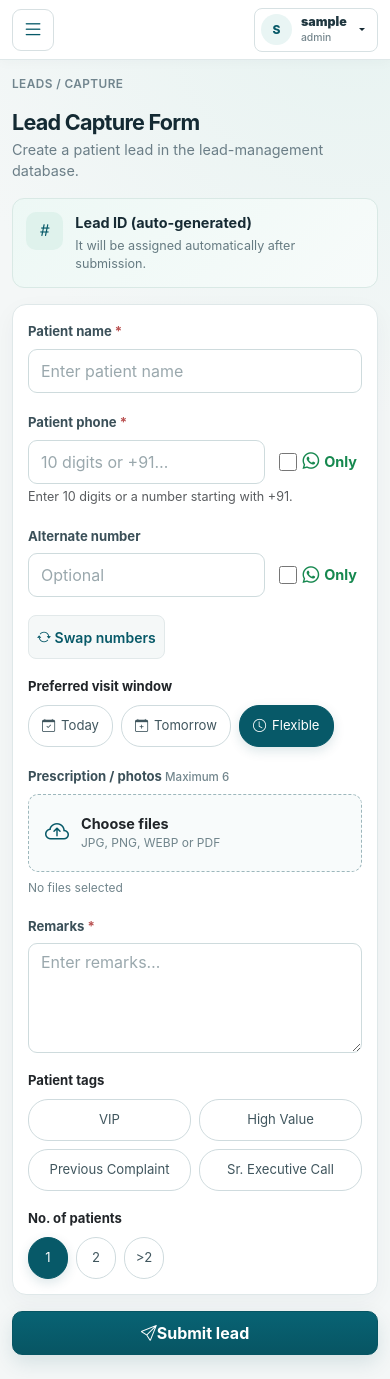
After one commit to Vipul-GitH/sales-project, a Flask app: page /leads/add in a window 390 px wide. The commit adds this page. Run offline with Flask 3, Linux system fonts and the light colour scheme; the visitor is signed in with stand-in values (Sample User, id 1); data comes from the database, SQL or seed files in the repository; data that the repository does not hold is empty.

Commit message:
Add mobile lead capture form and report filters

```diff
--- a/app.py
+++ b/app.py
@@ -2,6 +2,7 @@ from datetime import date, datetime, timedelta
 import calendar
 import json
 import os
+import re
 from pathlib import Path
 from uuid import uuid4
 from flask import Flask, Response, flash, redirect, render_template, request, session, url_for
@@ -9,10 +10,13 @@ import csv
 from io import StringIO
 from werkzeug.utils import secure_filename
 from database import execute, fetch_all, fetch_one
+from odt_database import odt_connection
 
 app = Flask(__name__)
 app.config["SECRET_KEY"] = os.getenv("REFERRAL_SECRET_KEY", "local-development-only-change-me")
 UPLOAD_DIR = Path(app.root_path) / "static" / "uploads" / "demo"
+LEAD_UPLOAD_DIR = Path(app.root_path) / "static" / "uploads" / "leads"
+LEAD_FILE_EXTENSIONS = {"jpg", "jpeg", "png", "webp", "pdf"}
 
 TODAY = date.today()
 ADDITIONAL_SALES_USER_NAMES = {"dr vishu bhasin", "dr vipul bhasin"}
@@ -362,6 +366,79 @@ def account_form(account_id=None):
     account_contacts = fetch_all("SELECT * FROM contacts WHERE account_id=%s AND is_archived=0 ORDER BY is_primary DESC,id", (account_id,)) if account_id else []
     account_files = fetch_all("SELECT id,original_name,stored_name,caption,uploaded_at FROM files WHERE account_id=%s AND is_archived=0 ORDER BY uploaded_at DESC", (account_id,)) if account_id else []
     return render_template("accounts/form.html", account=account, account_contacts=account_contacts, account_files=account_files)
+
+
+def normalized_phone(value):
+    compact = re.sub(r"[\s()-]", "", (value or "").strip())
+    if re.fullmatch(r"\d{10}", compact) or re.fullmatch(r"\+91\d{10}", compact):
+        return compact
+    return None
+
+
+@app.route("/leads/add", methods=["GET", "POST"])
+def lead_capture_form():
+    if request.method == "POST":
+        name = request.form.get("name", "").strip()
+        phone = normalized_phone(request.form.get("phone"))
+        alt_phone_raw = request.form.get("alt_phone", "").strip()
+        alt_phone = normalized_phone(alt_phone_raw) if alt_phone_raw else None
+        remarks = request.form.get("remarks", "").strip()
+        visit_window = request.form.get("visit_window", "Flexible")
+        patient_count = request.form.get("num_patients", "1")
+        allowed_tags = {"VIP", "High Value", "Previous Complaint", "Sr. Executive Call"}
+        tags = [tag for tag in request.form.getlist("tags") if tag in allowed_tags]
+        uploads = [item for item in request.files.getlist("prescriptions") if item and item.filename]
+
+        error = None
+        if not name or not phone or not remarks:
+            error = "Patient name, a valid phone number and remarks are required."
+        elif alt_phone_raw and not alt_phone:
+            error = "Enter a valid alternate phone number."
+        elif visit_window not in {"Today", "Tomorrow", "Flexible"}:
+            error = "Select a valid visit window."
+        elif patient_count not in {"1", "2", ">2"}:
+            error = "Select a valid patient count."
+        elif len(uploads) > 6:
+            error = "You can upload a maximum of 6 prescription files."
+        elif any("." not in item.filename or item.filename.rsplit(".", 1)[1].lower() not in LEAD_FILE_EXTENSIONS for item in uploads):
+            error = "Only JPG, PNG, WEBP and PDF prescription files are allowed."
+
+        if error:
+            flash(error, "danger")
+        else:
+            saved_paths = []
+            try:
+                with odt_connection() as conn:
+                    with conn.cursor() as cur:
+                        cur.execute("""INSERT INTO leads
+                            (lead_id,phone,wa_only,name,alt_phone,alt_wa_only,visit_window,
+                             prescription,remarks,tags,num_patients,created_by,status)
+                            VALUES (NULL,%s,%s,%s,%s,%s,%s,NULL,%s,%s,%s,%s,'Open')""",
+                            (phone, bool(request.form.get("wa_only")), name, alt_phone,
+                             bool(request.form.get("alt_wa_only")), visit_window, remarks,
+                             ",".join(tags), patient_count, session.get("user_name", "Unknown")))
+                        row_id = cur.lastrowid
+                        lead_id = f"LD-{row_id:03d}"
+                        stored_names = []
+                        LEAD_UPLOAD_DIR.mkdir(parents=True, exist_ok=True)
+                        for uploaded in uploads:
+                            original = secure_filename(uploaded.filename)
+                            stored = f"{lead_id}_{uuid4().hex[:8]}_{original}"
+                            destination = LEAD_UPLOAD_DIR / stored
+                            uploaded.save(destination)
+                            saved_paths.append(destination)
+                            stored_names.append(stored)
+                        cur.execute("UPDATE leads SET lead_id=%s,prescription=%s WHERE id=%s",
+                                    (lead_id, ",".join(stored_names) or None, row_id))
+                flash(f"Lead {lead_id} submitted successfully.", "success")
+                return redirect(url_for("lead_capture_form", created=lead_id))
+            except Exception:
+                for saved in saved_paths:
+                    saved.unlink(missing_ok=True)
+                app.logger.exception("Lead submission failed")
+                flash("Lead could not be submitted. Check the lead database connection and try again.", "danger")
+
+    return render_template("leads/form.html")
 
 
 @app.post("/accounts/<int:account_id>/contacts/<int:contact_id>/update")
--- a/static/css/mobile.css
+++ b/static/css/mobile.css
@@ -351,6 +351,19 @@
     flex: 1;
   }
 
+  .lead-capture-page { width: 100%; }
+  .lead-page-head h1 { font-size: 1.35rem; }
+  .lead-id-card { padding: 13px; align-items: flex-start; }
+  .lead-form-card .card-body { padding: 15px; gap: 18px; }
+  .lead-phone-grid { grid-template-columns: 1fr; gap: 18px; }
+  .lead-phone-row { align-items: stretch; }
+  .wa-toggle { padding-inline: 5px; }
+  .choice-pill span { min-height: 42px; }
+  .lead-tags { display: grid; grid-template-columns: 1fr 1fr; }
+  .lead-tags .choice-pill span { justify-content: center; width: 100%; height: 100%; text-align: center; }
+  .lead-file-picker { min-height: 78px; }
+  .lead-submit { position: sticky; bottom: max(10px, env(safe-area-inset-bottom)); z-index: 3; }
+
   .mode-tabs,
   .detail-tabs,
   .active-chips {
--- a/static/css/polish.css
+++ b/static/css/polish.css
@@ -499,6 +499,44 @@ a.list-group-item:hover {
   box-shadow: 0 0 0 3px #07596810;
 }
 
+/* Lead capture */
+.lead-capture-page { max-width: 860px; margin: 0 auto; }
+.lead-page-head { margin-bottom: 16px; }
+.lead-capture-form { display: grid; gap: 16px; }
+.lead-id-card { display: flex; align-items: center; gap: 12px; padding: 15px 18px; background: linear-gradient(135deg,#edf8f5,#f7fbfa); border: 1px solid #d9e9e5; border-radius: 12px; }
+.lead-id-card strong,.lead-id-card small { display: block; }
+.lead-id-card small { margin-top: 3px; color: #667b82; }
+.lead-id-icon { display: grid; place-items: center; width: 38px; height: 38px; border-radius: 10px; color: var(--teal); background: #dff2ec; font-size: 1.1rem; }
+.lead-form-card { border-radius: 14px; box-shadow: 0 8px 24px #17353d0b; }
+.lead-form-card .card-body { display: grid; gap: 20px; padding: 22px; }
+.lead-field { min-width: 0; }
+.lead-field legend { margin-bottom: 8px; font-size: .82rem; font-weight: 700; }
+.lead-field .form-label { margin-bottom: 7px; }
+.lead-field .form-control { min-height: 44px; border-color: #cedbdd; border-radius: 9px; }
+.lead-field textarea.form-control { min-height: 104px; resize: vertical; }
+.lead-phone-grid { display: grid; grid-template-columns: 1fr 1fr; gap: 14px; }
+.lead-phone-grid .lead-swap-numbers { grid-column: 1 / -1; justify-self: start; color: var(--teal); }
+.lead-phone-row { display: flex; gap: 9px; align-items: center; }
+.lead-phone-row .form-control { min-width: 0; }
+.wa-toggle { display: flex; align-items: center; gap: 5px; flex: 0 0 auto; min-height: 44px; margin: 0; padding: 0 8px; color: #16884f; font-weight: 700; cursor: pointer; }
+.wa-toggle input { width: 18px; height: 18px; accent-color: #16884f; }
+.wa-toggle i { font-size: 1.05rem; }
+.lead-choice-row { display: flex; flex-wrap: wrap; gap: 8px; }
+.choice-pill { margin: 0; cursor: pointer; }
+.choice-pill input { position: absolute; opacity: 0; pointer-events: none; }
+.choice-pill span { display: inline-flex; align-items: center; gap: 6px; min-height: 38px; padding: 8px 13px; border: 1px solid #cfdbde; border-radius: 20px; background: #fff; color: #40565e; font-size: .82rem; transition: .15s ease; }
+.choice-pill input:checked + span { color: #fff; border-color: var(--teal); background: var(--teal); box-shadow: 0 4px 12px #054e5d24; }
+.choice-pill input:focus-visible + span { outline: 3px solid #57bf9755; outline-offset: 2px; }
+.choice-round span { justify-content: center; min-width: 40px; padding-inline: 10px; }
+.label-note { color: #71858c; font-size: .72rem; font-weight: 500; }
+.lead-file-picker { display: flex; align-items: center; gap: 12px; min-height: 70px; padding: 13px 16px; border: 1px dashed #9db7bc; border-radius: 10px; background: #f8fbfb; cursor: pointer; }
+.lead-file-picker:hover { border-color: var(--teal); background: #f2f9f7; }
+.lead-file-picker > i { color: var(--teal); font-size: 1.5rem; }
+.lead-file-picker strong,.lead-file-picker small { display: block; }
+.lead-file-picker small,.lead-file-list { color: #71858c; font-size: .75rem; }
+.lead-file-list { margin-top: 7px; }
+.lead-submit { width: 100%; min-height: 48px; border-radius: 10px; font-weight: 700; box-shadow: 0 8px 20px #054e5d20; }
+
 .table-card {
   box-shadow: var(--shadow-sm);
 }
--- a/static/js/app.js
+++ b/static/js/app.js
@@ -20,6 +20,27 @@ document.addEventListener('DOMContentLoaded', () => {
   const dueDate = document.querySelector('input[name="task_due_date"]');
   function syncFollowUpRequired(){ if(dueDate) dueDate.required = next?.value === 'Create follow-up task'; }
   next?.addEventListener('change', syncFollowUpRequired); syncFollowUpRequired();
+
+  const leadPhone = document.querySelector('#leadPhone');
+  const leadAltPhone = document.querySelector('#leadAltPhone');
+  document.querySelector('.lead-swap-numbers')?.addEventListener('click', () => {
+    [leadPhone.value, leadAltPhone.value] = [leadAltPhone.value, leadPhone.value];
+    leadPhone.focus();
+  });
+  const leadFiles = document.querySelector('#leadPrescription');
+  const leadFileList = document.querySelector('.lead-file-list');
+  leadFiles?.addEventListener('change', () => {
+    const files = [...leadFiles.files];
+    if (files.length > 6) {
+      leadFiles.value = '';
+      leadFiles.setCustomValidity('Select a maximum of 6 files.');
+      leadFiles.reportValidity();
+      leadFileList.textContent = 'No files selected';
+      return;
+    }
+    leadFiles.setCustomValidity('');
+    leadFileList.textContent = files.length ? `${files.length} file${files.length > 1 ? 's' : ''} selected: ${files.map(file => file.name).join(', ')}` : 'No files selected';
+  });
 
   document.querySelectorAll('table.table').forEach(table => {
     table.classList.add('responsive-table');
--- a/templates/base.html
+++ b/templates/base.html
@@ -9,8 +9,8 @@
   <link href="https://cdn.jsdelivr.net/npm/bootstrap-icons@1.11.3/font/bootstrap-icons.css" rel="stylesheet">
   <link href="{{ url_for('static', filename='css/app.css') }}" rel="stylesheet">
   <link href="{{ url_for('static', filename='css/login.css', v=3) }}" rel="stylesheet">
-  <link href="{{ url_for('static', filename='css/polish.css', v=7) }}" rel="stylesheet">
-  <link href="{{ url_for('static', filename='css/mobile.css', v=7) }}" rel="stylesheet">
+  <link href="{{ url_for('static', filename='css/polish.css', v=8) }}" rel="stylesheet">
+  <link href="{{ url_for('static', filename='css/mobile.css', v=8) }}" rel="stylesheet">
 </head>
 <body class="page-{{ (request.endpoint or 'unknown')|replace('_', '-') }}">
 <div class="app-shell">
@@ -22,6 +22,7 @@
     <nav class="nav flex-column">
       <span class="nav-section-label">Workspace</span>
       <a href="{{ url_for('dashboard') }}" class="nav-link"><i class="bi bi-grid-1x2"></i> Dashboard</a>
+      <a href="{{ url_for('lead_capture_form') }}" class="nav-link"><i class="bi bi-person-plus"></i> Lead Form</a>
       <a href="{{ url_for('account_list') }}" class="nav-link"><i class="bi bi-building"></i> Accounts</a>
       <a href="{{ url_for('activities') }}" class="nav-link"><i class="bi bi-chat-square-text"></i> Activities</a>
       <a href="{{ url_for('my_tasks') }}" class="nav-link"><i class="bi bi-check2-square"></i> Tasks</a>
@@ -46,6 +47,6 @@
   </main>
 </div>
 <script src="https://cdn.jsdelivr.net/npm/bootstrap@5.3.3/dist/js/bootstrap.bundle.min.js"></script>
-<script src="{{ url_for('static', filename='js/app.js') }}?v=7"></script>
+<script src="{{ url_for('static', filename='js/app.js') }}?v=8"></script>
 </body>
 </html>
--- /dev/null
+++ b/templates/leads/form.html
@@ -0,0 +1,64 @@
+{% extends 'base.html' %}
+{% block title %}Lead Capture Form{% endblock %}
+{% block content %}
+<div class="lead-capture-page">
+  <div class="page-head lead-page-head">
+    <div><div class="breadcrumb">Leads / Capture</div><h1>Lead Capture Form</h1><p class="text-muted mb-0">Create a patient lead in the lead-management database.</p></div>
+  </div>
+  <form method="post" enctype="multipart/form-data" class="lead-capture-form needs-validation" novalidate>
+    <section class="lead-id-card" aria-label="Lead ID information">
+      <span class="lead-id-icon"><i class="bi bi-hash"></i></span>
+      <div><strong>Lead ID (auto-generated)</strong><small>It will be assigned automatically after submission.</small></div>
+    </section>
+
+    <section class="card lead-form-card">
+      <div class="card-body">
+        <div class="lead-field lead-field-wide">
+          <label for="leadPatientName" class="form-label required">Patient name</label>
+          <input id="leadPatientName" name="name" class="form-control" autocomplete="name" placeholder="Enter patient name" value="{{request.form.get('name','')}}" required maxlength="255">
+          <div class="invalid-feedback">Patient name is required.</div>
+        </div>
+
+        <div class="lead-phone-grid">
+          <div class="lead-field">
+            <label for="leadPhone" class="form-label required">Patient phone</label>
+            <div class="lead-phone-row"><input id="leadPhone" name="phone" class="form-control" inputmode="tel" autocomplete="tel" placeholder="10 digits or +91…" value="{{request.form.get('phone','')}}" pattern="(?:[0-9]{10}|\+91[0-9]{10})" required><label class="wa-toggle"><input type="checkbox" name="wa_only" {% if request.form.get('wa_only') %}checked{% endif %}><i class="bi bi-whatsapp"></i><span>Only</span></label></div>
+            <div class="form-text">Enter 10 digits or a number starting with +91.</div>
+          </div>
+          <div class="lead-field">
+            <label for="leadAltPhone" class="form-label">Alternate number</label>
+            <div class="lead-phone-row"><input id="leadAltPhone" name="alt_phone" class="form-control" inputmode="tel" autocomplete="tel" placeholder="Optional" value="{{request.form.get('alt_phone','')}}" pattern="(?:[0-9]{10}|\+91[0-9]{10})"><label class="wa-toggle"><input type="checkbox" name="alt_wa_only" {% if request.form.get('alt_wa_only') %}checked{% endif %}><i class="bi bi-whatsapp"></i><span>Only</span></label></div>
+          </div>
+          <button type="button" class="btn btn-sm btn-light lead-swap-numbers"><i class="bi bi-arrow-repeat"></i> Swap numbers</button>
+        </div>
+
+        <fieldset class="lead-field"><legend>Preferred visit window</legend><div class="lead-choice-row">
+          {% for value,icon in [('Today','bi-calendar-check'),('Tomorrow','bi-calendar-plus'),('Flexible','bi-clock')] %}<label class="choice-pill"><input type="radio" name="visit_window" value="{{value}}" {% if request.form.get('visit_window','Flexible')==value %}checked{% endif %}><span><i class="bi {{icon}}"></i>{{value}}</span></label>{% endfor %}
+        </div></fieldset>
+
+        <div class="lead-field">
+          <label for="leadPrescription" class="form-label">Prescription / photos <span class="label-note">Maximum 6</span></label>
+          <label class="lead-file-picker" for="leadPrescription"><i class="bi bi-cloud-arrow-up"></i><span><strong>Choose files</strong><small>JPG, PNG, WEBP or PDF</small></span></label>
+          <input id="leadPrescription" name="prescriptions" type="file" accept="image/jpeg,image/png,image/webp,application/pdf" multiple hidden>
+          <div class="lead-file-list" aria-live="polite">No files selected</div>
+        </div>
+
+        <div class="lead-field">
+          <label for="leadRemarks" class="form-label required">Remarks</label>
+          <textarea id="leadRemarks" name="remarks" class="form-control" rows="4" placeholder="Enter remarks…" required>{{request.form.get('remarks','')}}</textarea>
+          <div class="invalid-feedback">Remarks are required.</div>
+        </div>
+
+        <fieldset class="lead-field"><legend>Patient tags</legend><div class="lead-choice-row lead-tags">
+          {% for tag in ['VIP','High Value','Previous Complaint','Sr. Executive Call'] %}<label class="choice-pill"><input type="checkbox" name="tags" value="{{tag}}" {% if tag in request.form.getlist('tags') %}checked{% endif %}><span>{{tag}}</span></label>{% endfor %}
+        </div></fieldset>
+
+        <fieldset class="lead-field"><legend>No. of patients</legend><div class="lead-choice-row">
+          {% for count in ['1','2','>2'] %}<label class="choice-pill choice-round"><input type="radio" name="num_patients" value="{{count}}" {% if request.form.get('num_patients','1')==count %}checked{% endif %}><span>{{count}}</span></label>{% endfor %}
+        </div></fieldset>
+      </div>
+    </section>
+    <button class="btn btn-primary lead-submit" type="submit"><i class="bi bi-send"></i><span>Submit lead</span></button>
+  </form>
+</div>
+{% endblock %}
```
Also changed, not shown: docker-compose.yml (+8 -1 lines), main.py (+14 -0 lines), odt_database.py (added, +32 -0 lines), 3 other files.
